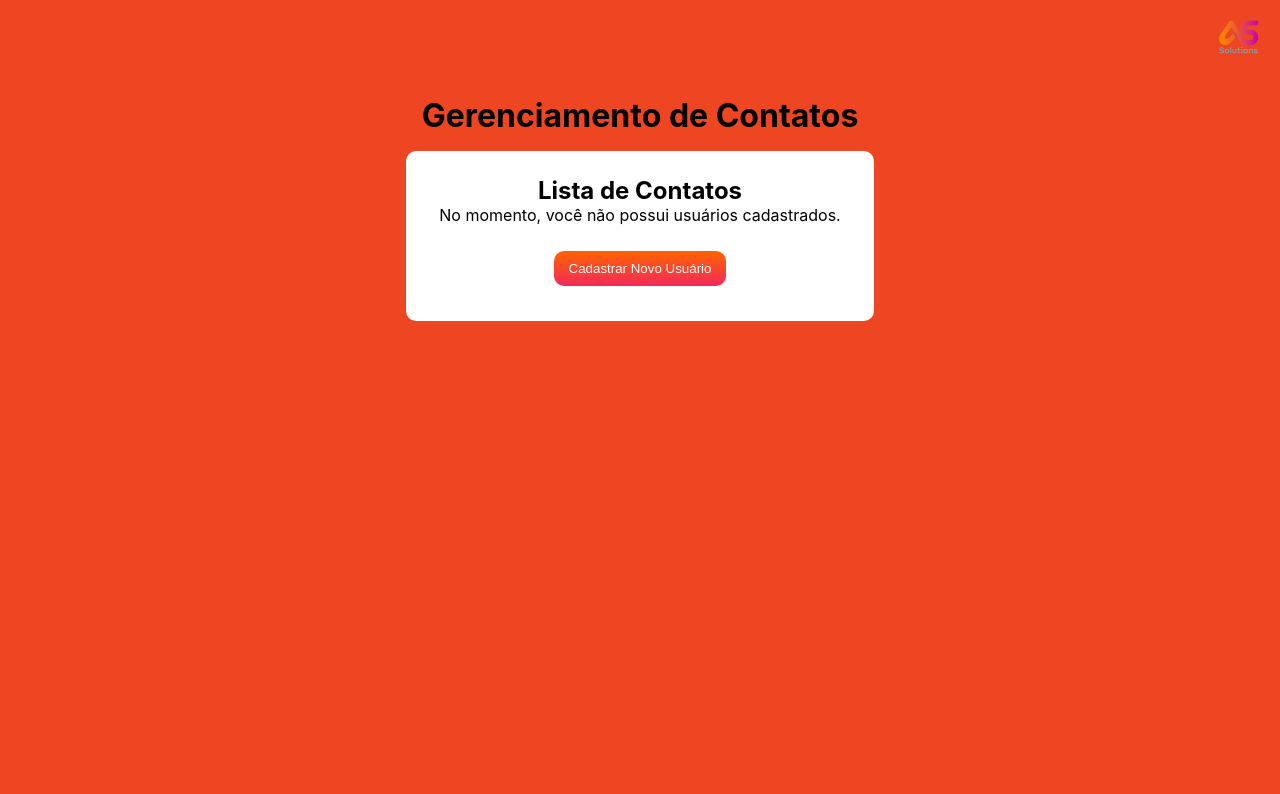
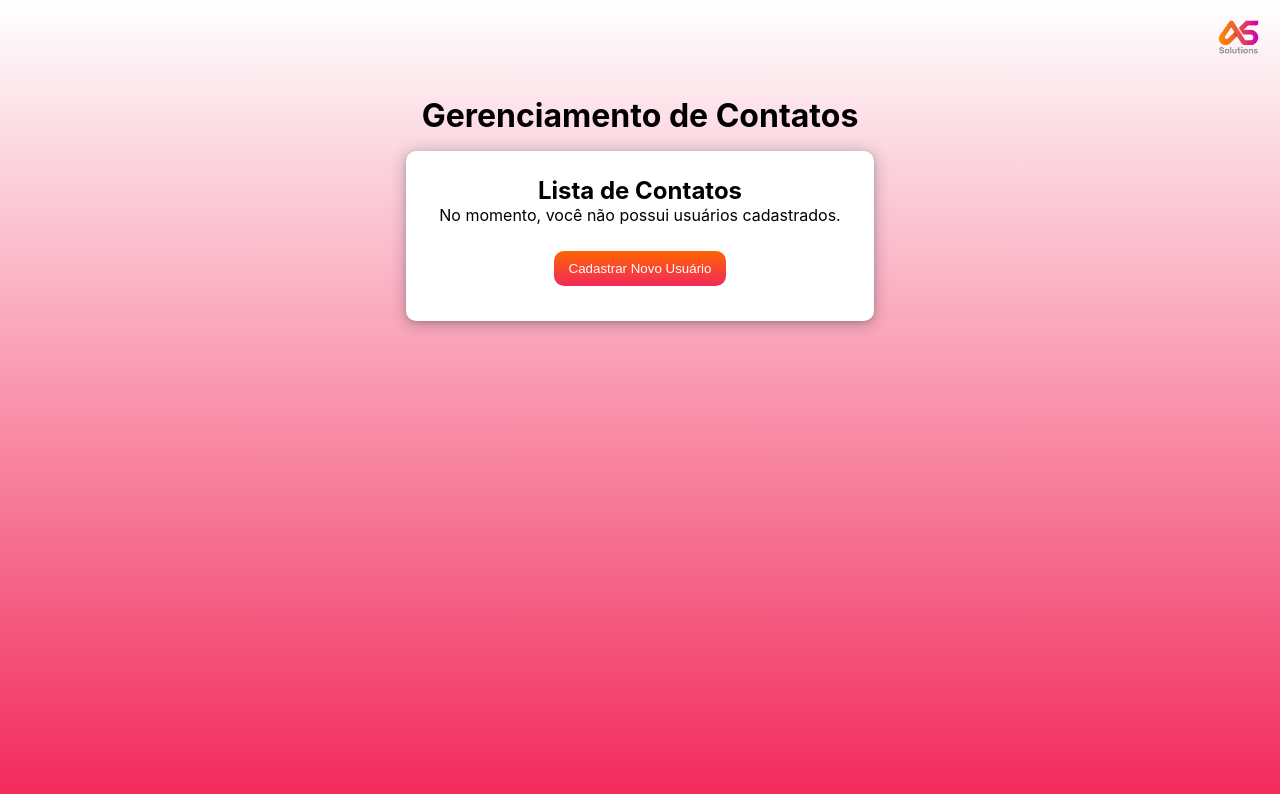
Before and after one commit to Marcoswodbarros/A5, a React (Create React App) app: page / in a window 1280 px wide. Shown: the top 794 px of the page. Built offline with nearby package versions, Linux system fonts and the light colour scheme.

Commit message:
Updating bg

```diff
--- a/src/App.css
+++ b/src/App.css
@@ -20,6 +20,7 @@
 }
 
 .app-container {
+  box-shadow: rgba(14, 30, 37, 0.12) 0px 2px 4px 0px, rgba(14, 30, 37, 0.32) 0px 2px 16px 0px;
   background-color: white;
   border-radius: 10px;
   margin: 0 auto;
--- a/src/index.css
+++ b/src/index.css
@@ -1,5 +1,6 @@
 body {
-  background-color: #EE4523;
+  background-image: linear-gradient(180deg, white 0%, #f2295b 100%);
+  height: calc(100vh - 6rem);
   margin: 0;
   font-family: -apple-system, BlinkMacSystemFont, 'Segoe UI', 'Roboto', 'Oxygen',
     'Ubuntu', 'Cantarell', 'Fira Sans', 'Droid Sans', 'Helvetica Neue',
```
